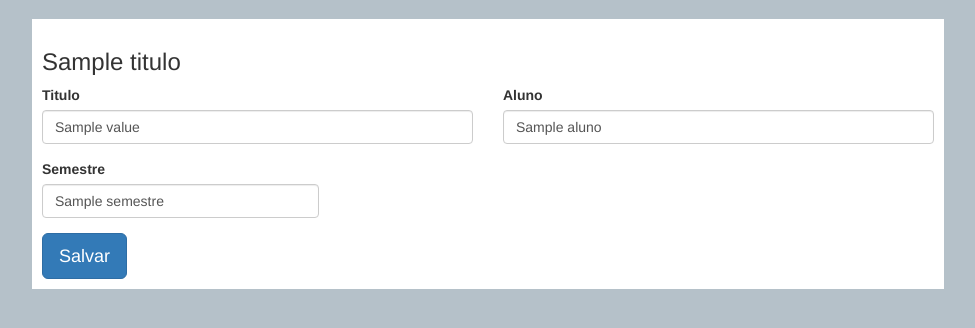
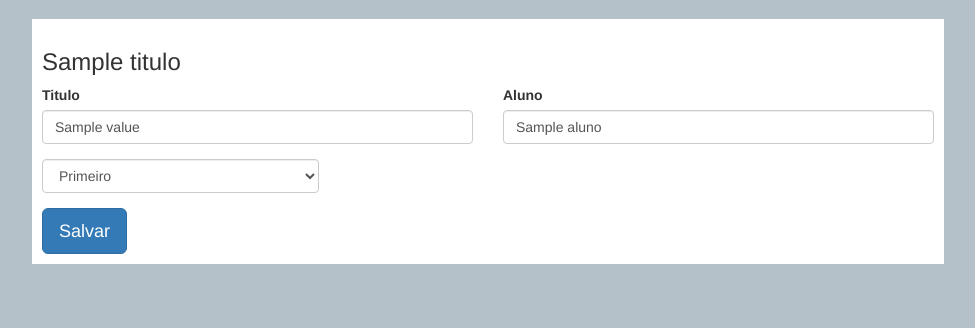
Before and after one commit to julianivn/sistemaTCC, a PHP site: template src/SistemaTCC/View/tcc/formulario.twig in a window 1280 px wide. Shown: the part 81-409 px from the top of the page, without its empty margins (152-1127 px from the left). Run offline with PHP 8.4, Linux system fonts and the light colour scheme; the template is opened without the code that fills it: most values are stand-ins (such as "Sample title", 1, 10 or a date in 2020); some libraries are stand-ins or nearby versions.

Commit message:
atualizando formulario cadastro tcc

```diff
--- a/src/SistemaTCC/View/tcc/formulario.twig
+++ b/src/SistemaTCC/View/tcc/formulario.twig
@@ -24,9 +24,10 @@
         <div class="row">
             <div class="col-xs-4">
                 <div class="form-group">
-                    <label class="control-label" for="telefone">Semestre</label>
-                    <input type="text" class="form-control" name="semestre" id="semestre" value="{{ values.semestre }}">
-                    <span class="help-block"></span>
+					<select class="form-control" id="semestre">
+						<option value="1" {{ values.semestre == 1 ? 'selected' : '' }}>Primeiro</option>
+						<option value="2" {{ values.semestre == 2 ? 'selected' : '' }}>Segundo</option>
+					</select>
                 </div>
             </div>
 
```
